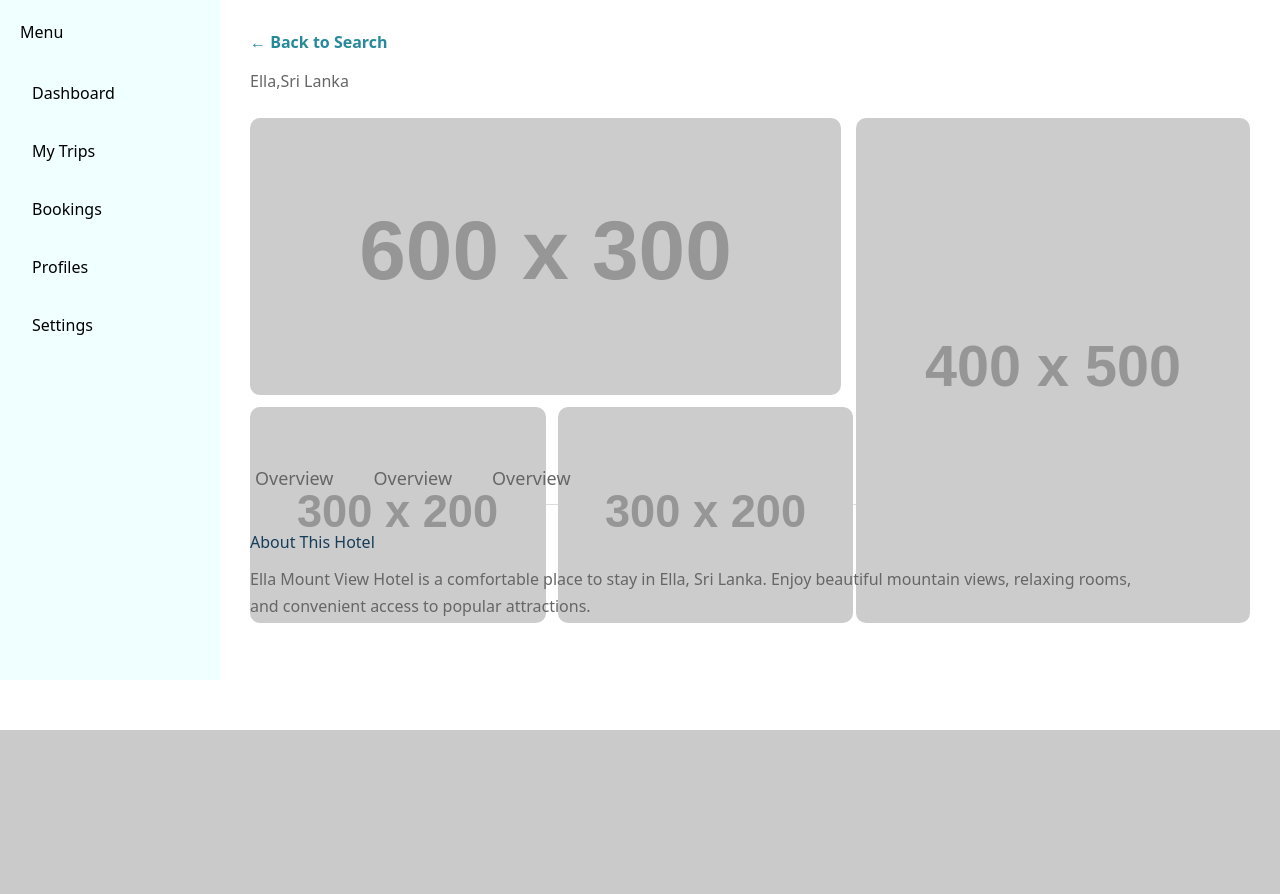
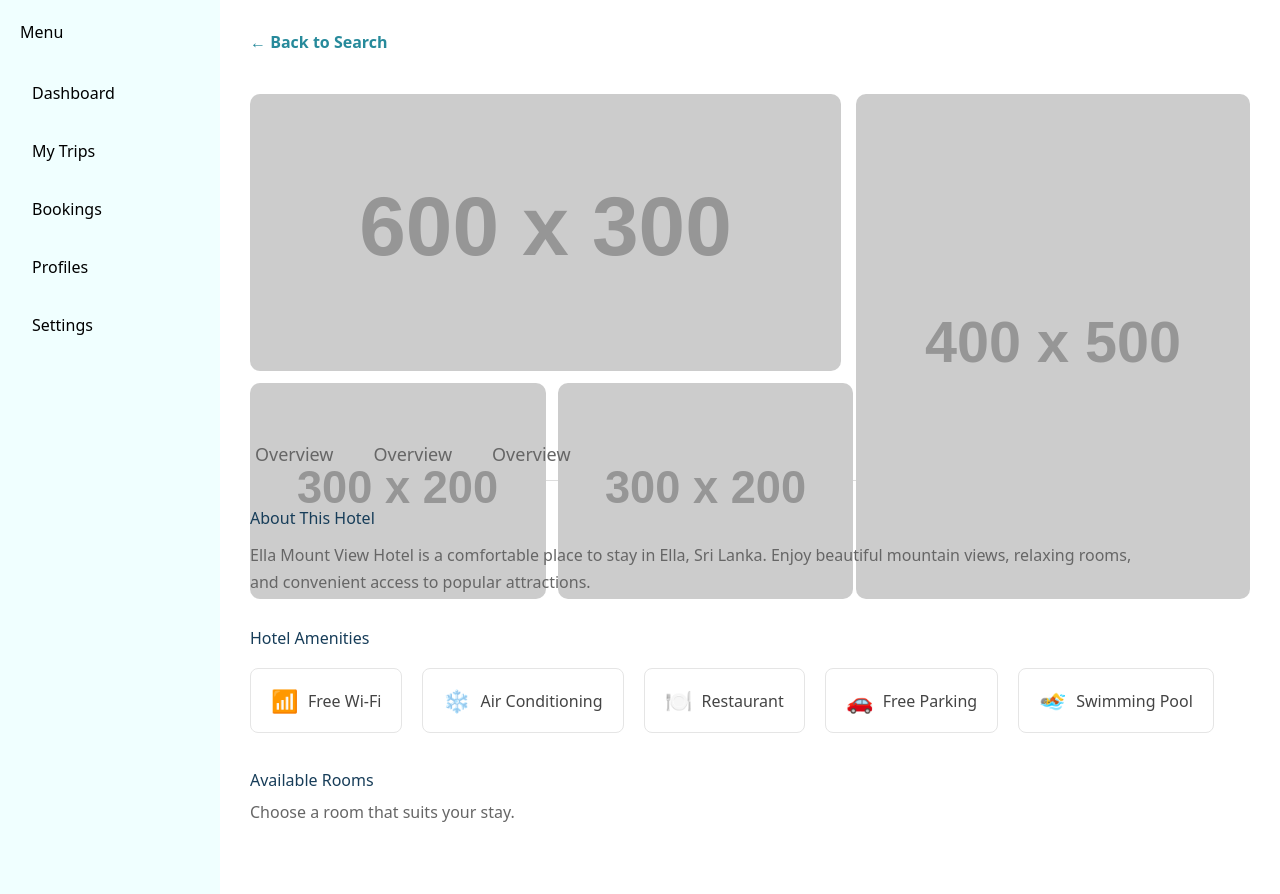
Before and after one commit to Hemaka25/Destigo, a Laravel app: template resources/views/hotel_booking/details.blade.php in a window 1280 px wide. Shown: the part 70-964 px from the top of the page. Before the commit the page ends 800 px from the top, so only its background shows below. Run offline with Laravel 12, Linux system fonts and the light colour scheme; the template is opened without the code that fills it, so the values that code supplies are empty; grey boxes labelled with a size stand in for pictures from a placeholder-image service; style sheets or scripts are compiled from the project's sources; some libraries are stand-ins or nearby versions.

Commit message:
coverted detais page as dynamically changing site using database.using arrays and loops created dynamic changing page according to hotel id

```diff
--- a/resources/css/app.css
+++ b/resources/css/app.css
@@ -301,3 +301,116 @@
     line-height: 1.7;
     max-width: 900px;
 }
+
+/* Hotel Amenities */
+.hotel-amenities {
+    margin-top: 30px;
+    margin-bottom: 35px;
+}
+
+.hotel-amenities h2 {
+    color: #173D59;
+    margin-bottom: 18px;
+}
+
+.amenities-list {
+    display: flex;
+    flex-wrap: wrap;
+    gap: 20px;
+}
+
+.amenity-item {
+    display: flex;
+    align-items: center;
+    gap: 10px;
+    background-color: white;
+    padding: 15px 20px;
+    border-radius: 8px;
+    border: 1px solid #e5e5e5;
+}
+
+.amenity-item span {
+    font-size: 22px;
+}
+
+.amenity-item p {
+    margin: 0;
+    color: #444;
+}
+
+/* Available Rooms */
+.available-rooms {
+    margin-top: 35px;
+    margin-bottom: 40px;
+}
+
+.available-rooms h2 {
+    color: #173D59;
+    margin-bottom: 8px;
+}
+
+.room-subtitle {
+    color: #666;
+    margin-bottom: 20px;
+}
+
+.room-list {
+    display: grid;
+    grid-template-columns: repeat(3, minmax(0, 1fr));
+    gap: 20px;
+}
+
+.room-card {
+    background-color: white;
+    padding: 20px;
+    border: 1px solid #e5e5e5;
+    border-radius: 10px;
+    box-sizing: border-box;
+}
+
+.room-card h3 {
+    color: #173D59;
+    margin-top: 0;
+}
+
+.room-card h4 {
+    color: #278A9B;
+}
+
+.available {
+    display: inline-block;
+    color: #278A9B;
+    font-weight: bold;
+    margin-bottom: 15px;
+}
+
+.room-card button {
+    display: block;
+    width: 100%;
+    padding: 11px;
+    background-color: #173D59;
+    color: white;
+    border: none;
+    border-radius: 6px;
+    cursor: pointer;
+}
+
+.room-card button:hover {
+    background-color: #278A9B;
+}
+
+.view-details-btn {
+    display: block;
+    width: 100%;
+    padding: 10px;
+    background-color: #173D59;
+    color: white;
+    text-align: center;
+    text-decoration: none;
+    border-radius: 6px;
+    box-sizing: border-box;
+}
+
+.view-details-btn:hover {
+    background-color: #278A9B;
+}
--- a/resources/views/hotel_booking/details.blade.php
+++ b/resources/views/hotel_booking/details.blade.php
@@ -4,11 +4,13 @@
 
     <div class="hotel-details">
 
+
     <a href="{{ url('/hotel_booking') }}">← Back to Search</a>
 
+<h2>{{ $hotel['name'] }}</h2>
 
-
-    <p>Ella,Sri Lanka</p>
+    <p>{{ $hotel['location'] }}</p>
+    <p>{{ $hotel['rating'] }}</p>
 
     <div class="hotel-gallery">
 
@@ -50,6 +52,68 @@
 
 </div>
 
+<!-- Hotel Amenities -->
+<div class="hotel-amenities">
+
+    <h2>Hotel Amenities</h2>
+
+    <div class="amenities-list">
+
+        <div class="amenity-item">
+            <span>📶</span>
+            <p>Free Wi-Fi</p>
+        </div>
+
+        <div class="amenity-item">
+            <span>❄️</span>
+            <p>Air Conditioning</p>
+        </div>
+
+        <div class="amenity-item">
+            <span>🍽️</span>
+            <p>Restaurant</p>
+        </div>
+
+        <div class="amenity-item">
+            <span>🚗</span>
+            <p>Free Parking</p>
+        </div>
+
+        <div class="amenity-item">
+            <span>🏊</span>
+            <p>Swimming Pool</p>
+        </div>
+
+    </div>
+
+</div>
+
+<!-- Available Rooms -->
+<div class="available-rooms">
+
+    <h2>Available Rooms</h2>
+    <p class="room-subtitle">Choose a room that suits your stay.</p>
+
+    <div class="room-list">
+
+        @foreach ($hotel['rooms'] as $room)
+
+    <div class="room-card">
+        <h3>{{ $room['type'] }}</h3>
+
+        <p>👤 {{ $room['guests'] }} Guests</p>
+
+        <h4>LKR {{ number_format($room['price']) }} / night</h4>
+
+        <span class="available">Available</span>
+
+        <button type="button">Select Room</button>
+    </div>
+
+@endforeach
+
+</div>
+
 
 
 
--- a/routes/web.php
+++ b/routes/web.php
@@ -6,6 +6,88 @@ Route::get('/hotel_booking', function () {
     return view('hotel_booking.index');
 });
 
-Route::get('/hotel_booking', function () {
-    return view('hotel_booking.details');
+Route::get('/hotel_details/{id}', function ($id) {
+
+    $hotels = [
+        1 => [
+    'name' => 'Ella Mount View Hotel',
+    'location' => 'Ella, Sri Lanka',
+    'rating' => '4.5 / 5',
+
+    'rooms' => [
+        [
+            'type' => 'Deluxe Room',
+            'guests' => 2,
+            'price' => 12000,
+        ],
+        [
+            'type' => 'Double Room',
+            'guests' => 2,
+            'price' => 15000,
+        ],
+        [
+            'type' => 'Family Room',
+            'guests' => 4,
+            'price' => 20000,
+        ]
+    ]
+],
+
+        2 => [
+            'name' => 'Kandy City Hotel',
+            'location' => 'Kandy, Sri Lanka',
+            'rating' => '4.3 / 5',
+
+            'rooms' => [
+        [
+            'type' => 'Deluxe Room',
+            'guests' => 2,
+            'price' => 12000,
+        ],
+        [
+            'type' => 'Double Room',
+            'guests' => 2,
+            'price' => 13000,
+        ],
+        [
+            'type' => 'Family Room',
+            'guests' => 4,
+            'price' => 20000,
+        ]
+    ]
+        ],
+
+        3 => [
+            'name' => 'Mirissa Beach Resort',
+            'location' => 'Mirissa, Sri Lanka',
+            'rating' => '4.7 / 5',
+
+             'rooms' => [
+        [
+            'type' => 'Deluxe Room',
+            'guests' => 2,
+            'price' => 12000,
+        ],
+        [
+            'type' => 'Double Room',
+            'guests' => 2,
+            'price' => 13000,
+        ],
+        [
+            'type' => 'Family Room',
+            'guests' => 4,
+            'price' => 20000,
+        ]
+    ]
+        ]
+    ];
+
+    if (!array_key_exists($id, $hotels)) {
+        abort(404);
+    }
+
+    return view('hotel_booking.details', [
+        'hotel' => $hotels[$id]
+    ]);
+
 });
```
Also changed, not shown: resources/views/hotel_booking/index.blade.php (+5 -4 lines).
